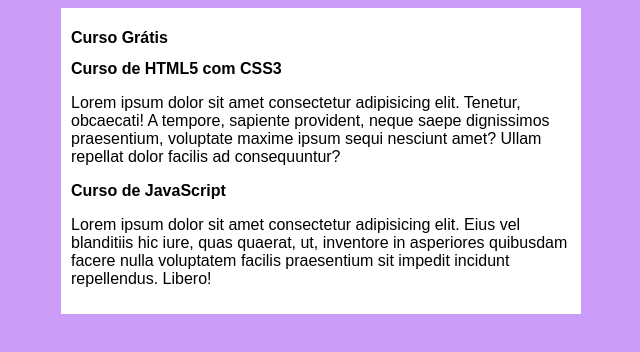
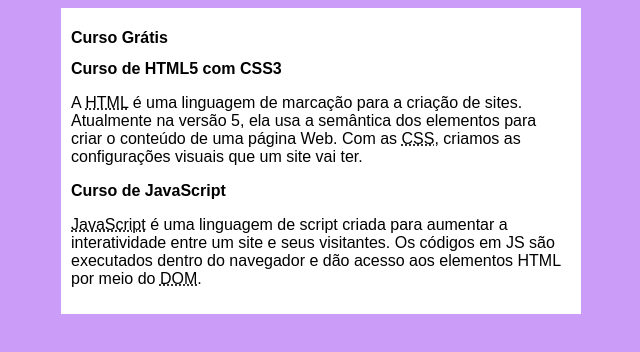
Before and after one commit to FerreiraMelo/projeto-site, a plain HTML site: page index.html in a window 1280 px wide. Shown: the whole page, without its empty margins (319-959 px from the left). Drawn offline with Linux system fonts and the light colour scheme.

Commit message:
Update index.html

```diff
--- a/index.html
+++ b/index.html
@@ -13,11 +13,11 @@
         </head>
         <article>
             <h2>Curso de HTML5 com CSS3</h2>
-            <p>Lorem ipsum dolor sit amet consectetur adipisicing elit. Tenetur, obcaecati! A tempore, sapiente provident, neque saepe dignissimos praesentium, voluptate maxime ipsum sequi nesciunt amet? Ullam repellat dolor facilis ad consequuntur?</p>
+            <p>A <abbr title="HyperText Markup Language">HTML</abbr> é uma linguagem de marcação para a criação de sites. Atualmente na versão 5, ela usa a semântica dos elementos para criar o conteúdo de uma página Web. Com as <abbr title="Cascading Style Sheets">CSS</abbr>, criamos as configurações visuais que um site vai ter.</p>
         </article>
         <article>
             <h2>Curso de JavaScript</h2>
-            <p>Lorem ipsum dolor sit amet consectetur adipisicing elit. Eius vel blanditiis hic iure, quas quaerat, ut, inventore in asperiores quibusdam facere nulla voluptatem facilis praesentium sit impedit incidunt repellendus. Libero!</p>
+            <p><abbr title="JavaScript">JavaScript</abbr> é uma linguagem de script criada para aumentar a interatividade entre um site e seus visitantes. Os códigos em JS são executados dentro do navegador e dão acesso aos elementos HTML por meio do <abbr title="Document Object Model">DOM</abbr>.</p>
         </article>
     </main>
 </body>
```
